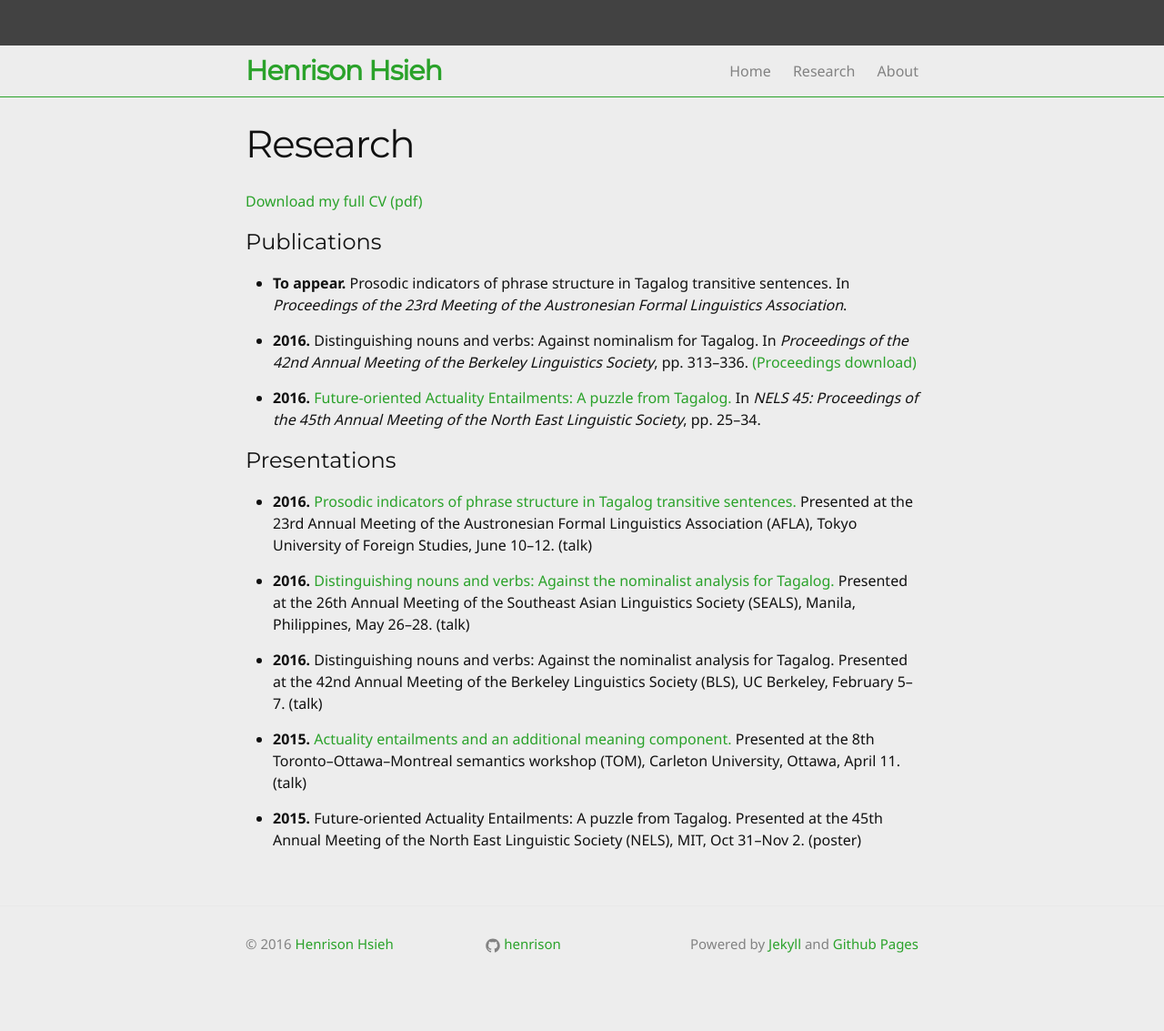
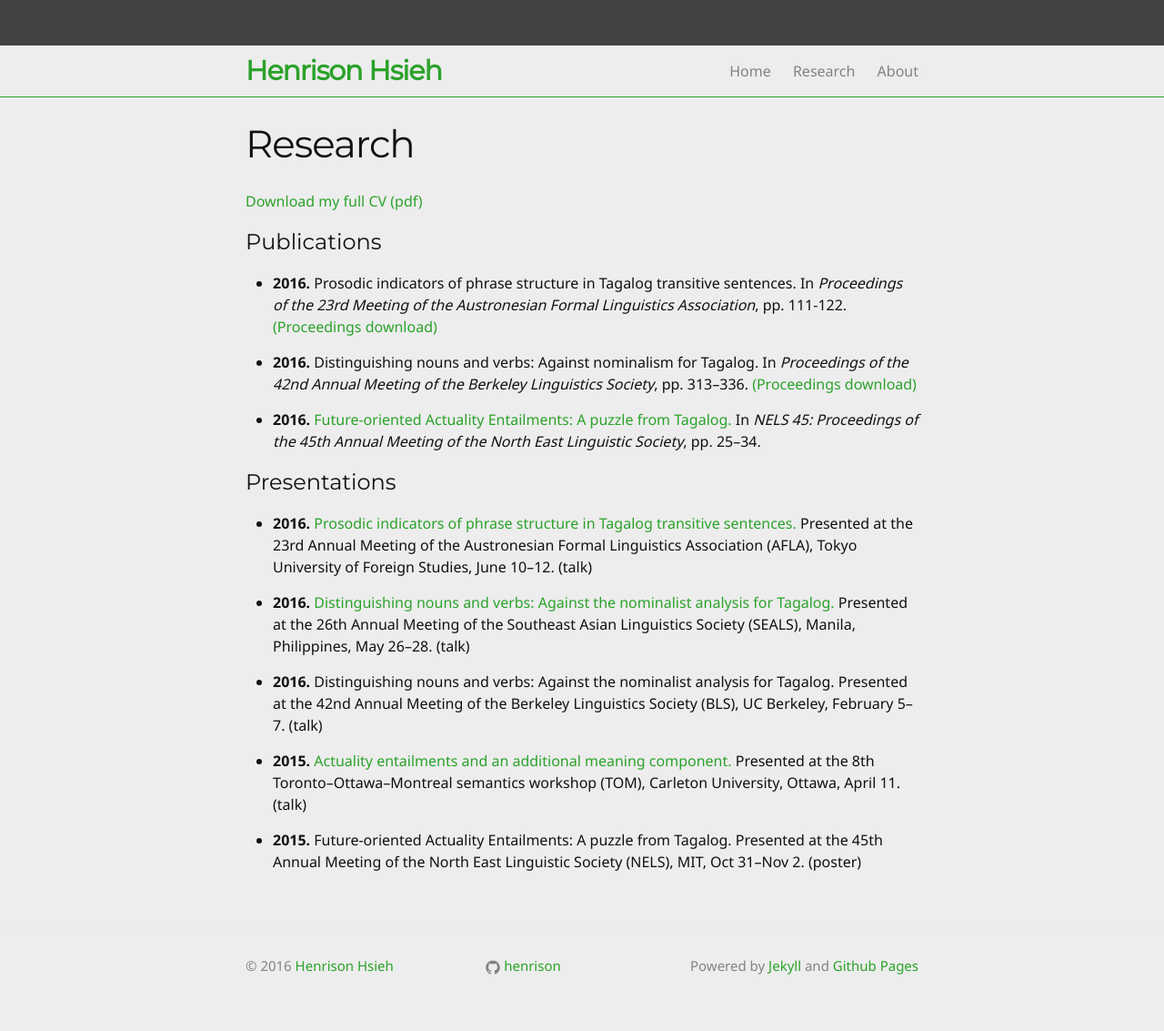
Before and after one commit to henrison/henrison.github.io, a Jekyll site: the page built from research.md, in a window 1280 px wide. Shown: the whole page at 91% size. Built offline with Jekyll 4.4.1, drawn with Linux system fonts in a browser that asks for light colours; before the commit the page ends 1109 px from its top, so only the background shows below that.

Commit message:
update cv update research page with afla23 information

```diff
--- a/research.md
+++ b/research.md
@@ -8,9 +8,10 @@ permalink: /research/
 
 # Publications
 
-- **To appear.**
+- **2016.**
   Prosodic indicators of phrase structure in Tagalog transitive sentences.
-  In *Proceedings of the 23rd Meeting of the Austronesian Formal Linguistics Association*.
+  In *Proceedings of the 23rd Meeting of the Austronesian Formal Linguistics Association*, pp. 111-122.
+  [(Proceedings download)](http://hdl.handle.net/1885/111479)
 
 - **2016.**
   Distinguishing nouns and verbs: Against nominalism for Tagalog.
```
Also changed, not shown: 1 other file.
